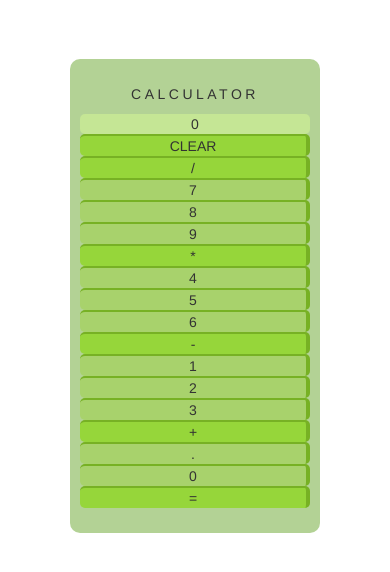
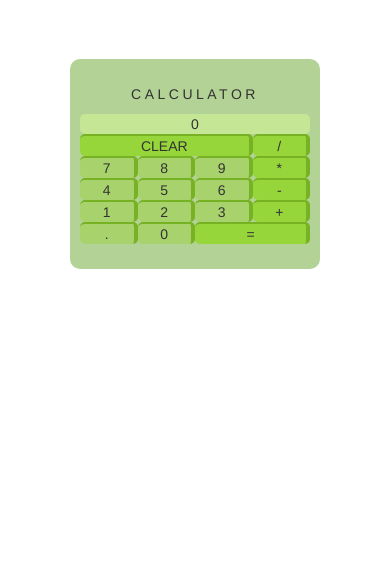
Before and after one commit to Pinny91/calc, a plain HTML site: page index.html in a window 390 px wide. Drawn offline with nearby package versions, Linux system fonts and the light colour scheme.

Commit message:
Add files via upload

```diff
--- a/index.html
+++ b/index.html
@@ -19,11 +19,11 @@
 			<div id="reken-block" class="container">
 				<div id="title"><p>Calculator</p></div>
 				<div class="row" id="uitkomst"> </div>
-				<div class="row"><div class="knop bewerking col-sm-9" id="ce">CLEAR</div><div class="knop bewerking col-sm-3" id="delen">/</div></div>
-				<div class="row"><div class="knop cijfer col-sm-3" id="zeven">7</div><div class="knop cijfer col-sm-3" id="acht">8</div><div class="knop cijfer col-sm-3" id="negen">9</div><div class="knop bewerking col-sm-3" id="maal">*</div></div>
-				<div class="row"><div class="knop cijfer col-sm-3" id="vier">4</div><div class="knop cijfer col-sm-3" id="vijf">5</div><div class="knop cijfer col-sm-3" id="zes">6</div><div class="knop bewerking col-sm-3" id="min">-</div></div>
-				<div class="row"><div class="knop cijfer col-sm-3" id="een">1</div><div class="knop cijfer col-sm-3" id="twee">2</div><div class="knop cijfer col-sm-3" id="drie">3</div><div class="knop bewerking col-sm-3" id="plus">+</div></div>
-				<div class="row"><div class="knop cijfer col-sm-3" id="punt">.</div><div class="knop cijfer col-sm-3" id="nul">0</div><div class="knop bewerking col-sm-6" id="gelijk">=</div></div>
+				<div class="row"><div class="knop bewerking col-xs-9" id="ce">CLEAR</div><div class="knop bewerking col-xs-3" id="delen">/</div></div>
+				<div class="row"><div class="knop cijfer col-xs-3" id="zeven">7</div><div class="knop cijfer col-xs-3" id="acht">8</div><div class="knop cijfer col-xs-3" id="negen">9</div><div class="knop bewerking col-xs-3" id="maal">*</div></div>
+				<div class="row"><div class="knop cijfer col-xs-3" id="vier">4</div><div class="knop cijfer col-xs-3" id="vijf">5</div><div class="knop cijfer col-xs-3" id="zes">6</div><div class="knop bewerking col-xs-3" id="min">-</div></div>
+				<div class="row"><div class="knop cijfer col-xs-3" id="een">1</div><div class="knop cijfer col-xs-3" id="twee">2</div><div class="knop cijfer col-xs-3" id="drie">3</div><div class="knop bewerking col-xs-3" id="plus">+</div></div>
+				<div class="row"><div class="knop cijfer col-xs-3" id="punt">.</div><div class="knop cijfer col-xs-3" id="nul">0</div><div class="knop bewerking col-xs-6" id="gelijk">=</div></div>
 			</div>
 	</body>
 </html>
```
